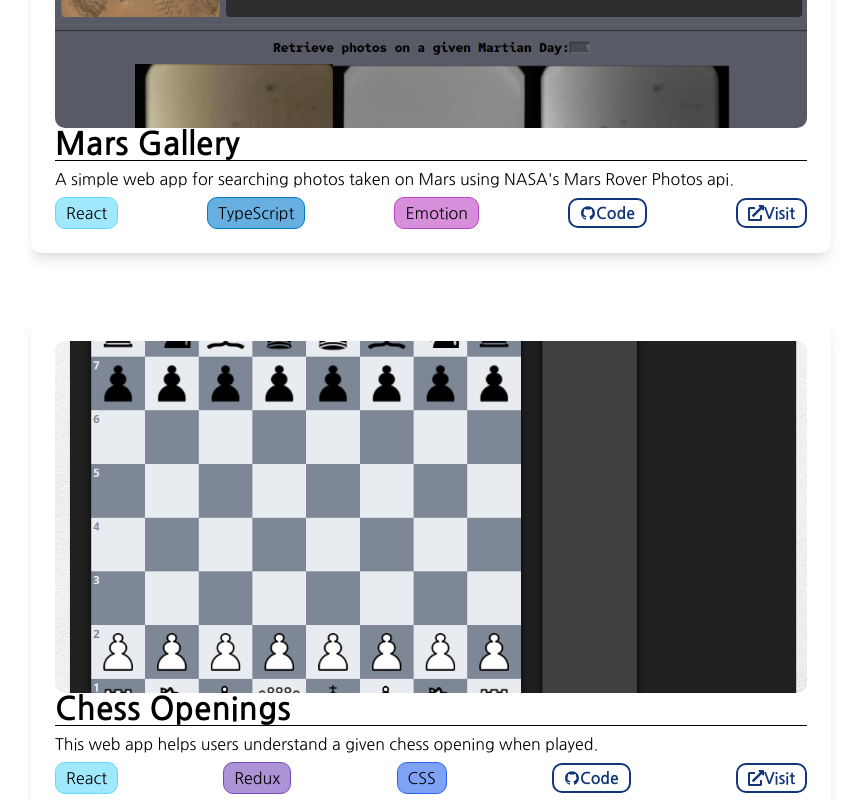
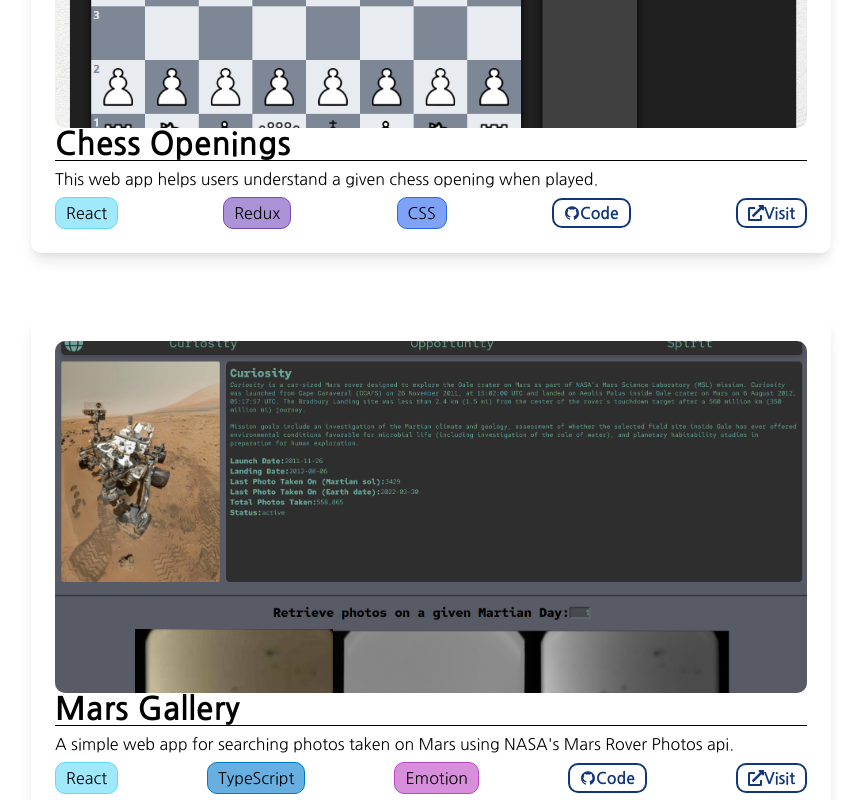
Before and after one commit to CoreyRobinsonDev/portfolio, a React (Create React App) app: page / in a window 1280 px wide. Shown: the part 1160-1960 px from the top of the page, without its empty margins (209-1070 px from the left). Built offline with nearby package versions, Linux system fonts and the light colour scheme.

Commit message:
updated the chess openings project info

```diff
--- a/src/components/Projects.js
+++ b/src/components/Projects.js
@@ -24,20 +24,20 @@
     <Title>Projects</Title>
     <ProjectWrapper>
       <Project
+      img={'photos/Screenshot (14).png'}
+      name={'Chess Openings'}
+      description={"This web app helps users understand a given chess opening when played."}
+      tools={['React', 'Redux', 'CSS']}
+      linkToGithub={'https://github.com/CoreyRobinsonDev/chess-openings'}
+      linkToSite={'https://chess-openings-crd.netlify.app/'}
+    />
+      <Project
       img={'photos/Screenshot (13).png'}
       name={'Mars Gallery'}
       description={"A simple web app for searching photos taken on Mars using NASA's Mars Rover Photos api."}
       tools={['React', 'TypeScript', 'Emotion']}
       linkToGithub={'https://github.com/CoreyRobinsonDev/mars-gallery'}
       linkToSite={'https://mars-gallery.netlify.app/'}
-    />
-    <Project
-      img={'photos/Screenshot (14).png'}
-      name={'Chess Openings'}
-      description={"This web app helps users understand a given chess opening when played."}
-      tools={['React', 'Redux', 'CSS']}
-      linkToGithub={'https://github.com/CoreyRobinsonDev/chess'}
-      linkToSite={'https://corey-robinson.dev/'}
     />
     <Project
       img={'photos/Screenshot (15).png'}
```
